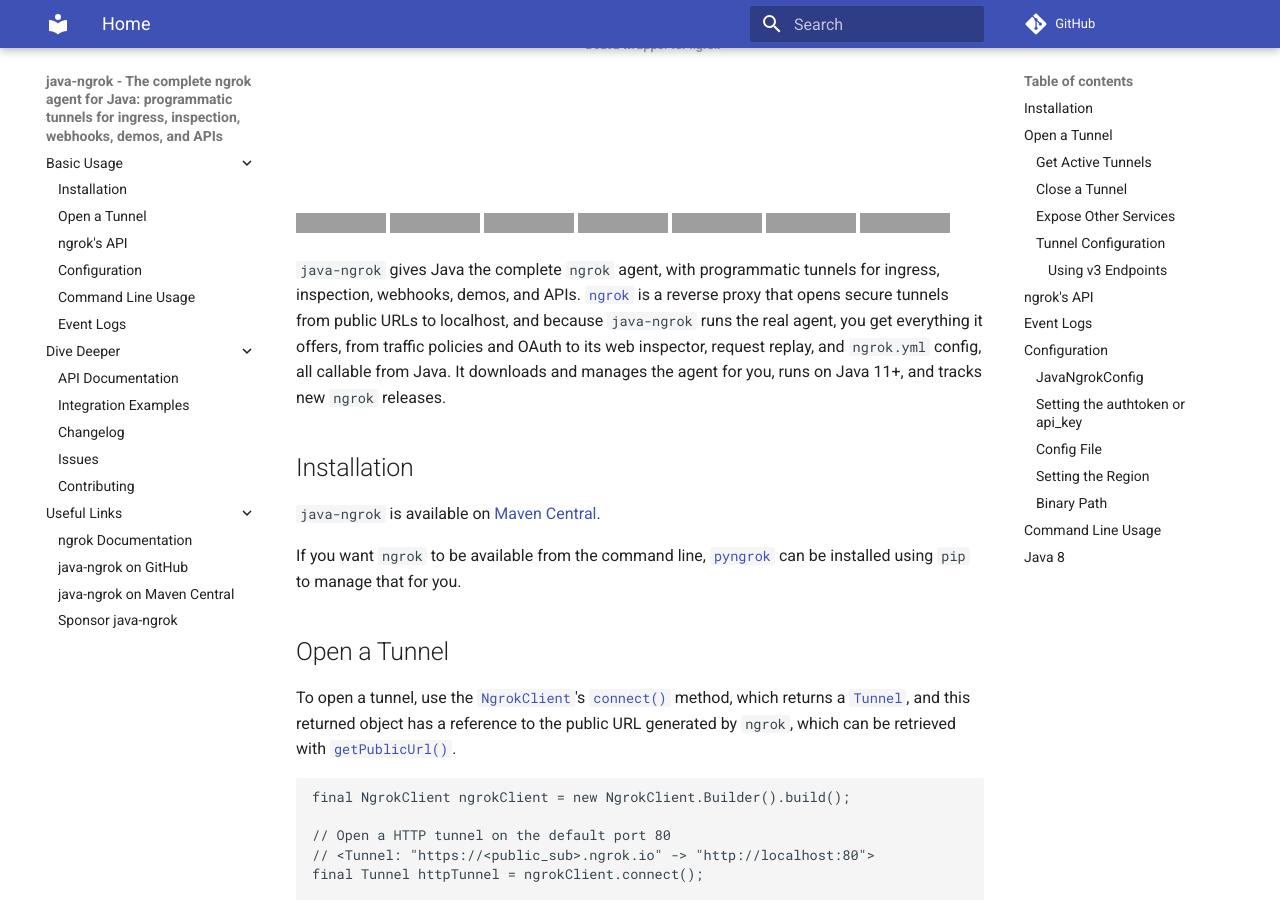
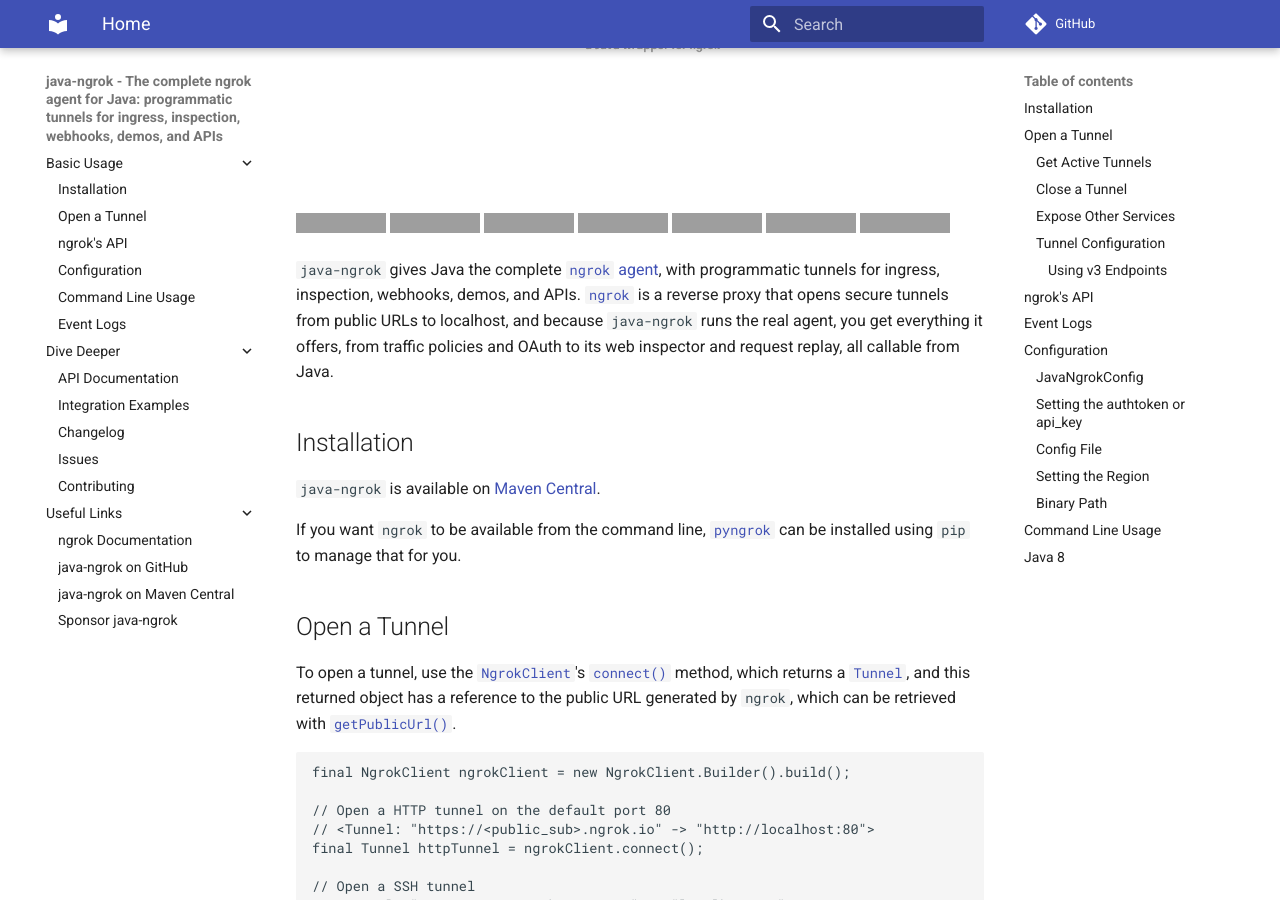
Before and after one commit to alexdlaird/java-ngrok, an MkDocs documentation site: the page built from docs/index.md, in a window 1280 px wide and 900 px high, scrolled down 334 px, cut to the strip 0-900 px from the top of the window. Built offline with MkDocs 1.6.1 and Material for MkDocs 9.7.7, drawn with Linux system fonts in a browser that asks for light colours; comment, search, counter and statistics services are not loaded; grey boxes are pictures that could not be loaded.

Commit message:
Update ngrok agent documentation links
Link the agent reference in both README files and simplify the project overview by removing outdated agent-management and configuration claims.

```diff
--- a/docs/index.md
+++ b/docs/index.md
@@ -8,11 +8,10 @@
 [![Docs](https://img.shields.io/badge/docs-passing-brightgreen)](https://alexdlaird.github.io/java-ngrok/)
 [![GitHub License](https://img.shields.io/github/license/alexdlaird/java-ngrok)](https://github.com/alexdlaird/java-ngrok/blob/main/LICENSE)
 
-`java-ngrok` gives Java the complete `ngrok` agent, with programmatic tunnels for ingress, inspection, webhooks, demos,
-and APIs. [`ngrok`](https://ngrok.com) is a reverse proxy that opens secure tunnels from public URLs to localhost, and
-because `java-ngrok` runs the real agent, you get everything it offers, from traffic policies and OAuth to its web
-inspector, request replay, and `ngrok.yml` config, all callable from Java. It downloads and manages the agent for you,
-runs on Java 11+, and tracks new `ngrok` releases.
+`java-ngrok` gives Java the complete [`ngrok` agent](https://ngrok.com/docs/gateway/agent), with programmatic tunnels
+for ingress, inspection, webhooks, demos, and APIs. [`ngrok`](https://ngrok.com) is a reverse proxy that opens secure
+tunnels from public URLs to localhost, and because `java-ngrok` runs the real agent, you get everything it offers, from
+traffic policies and OAuth to its web inspector and request replay, all callable from Java.
 
 ## Installation
 
```
Also changed, not shown: README.md (+4 -5 lines).
